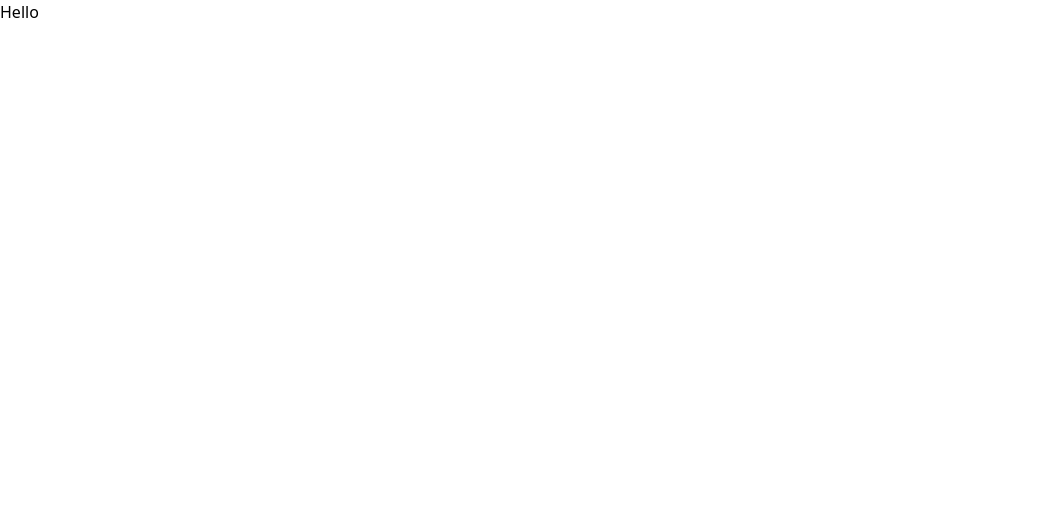
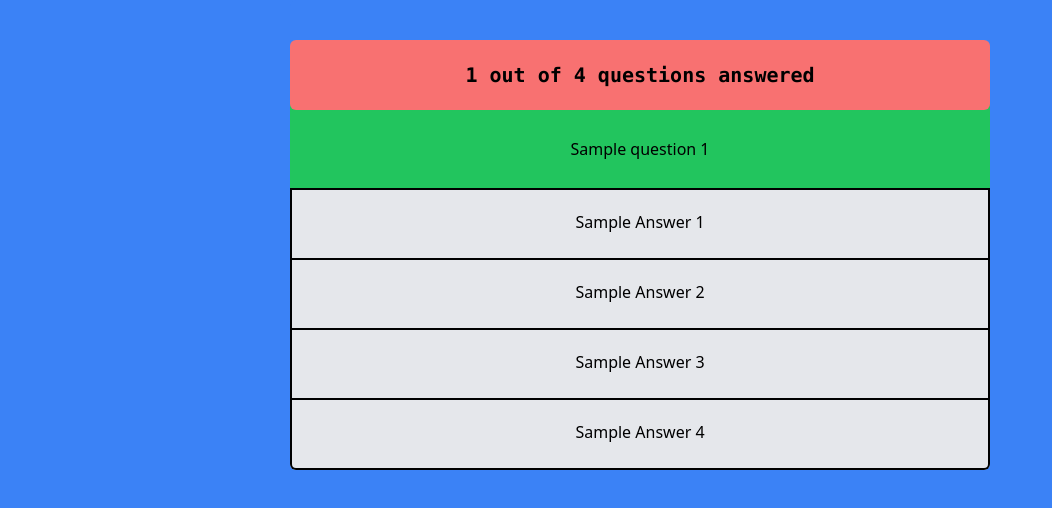
Before and after one commit to Kroplewski-M/quiz-app, a Vue app: page / in a window 1280 px wide. Shown: the top 508 px of the page, without its empty margins (0-1052 px from the left). Built offline with nearby package versions, Linux system fonts and the light colour scheme.

Commit message:
made the UI for the questions

```diff
--- a/public/index.html
+++ b/public/index.html
@@ -1,9 +1,9 @@
 <!DOCTYPE html>
 <html lang="">
-  <head>
+  <head >
     <meta charset="utf-8">
     <meta http-equiv="X-UA-Compatible" content="IE=edge">
-    <meta name="viewport" content="width=device-width,initial-scale=1.0">
+    <meta name="viewport" content="width=device-width,initial-scale=1.0"
     <link rel="icon" href="<%= BASE_URL %>favicon.ico">
     <title><%= htmlWebpackPlugin.options.title %></title>
   </head>
--- a/src/App.vue
+++ b/src/App.vue
@@ -1,18 +1,57 @@
 <template>
-  <h1>Hello</h1>
+  <questionTemplate></questionTemplate>
+<div class="w-[100vw] h-[100vh] bg-blue-500">
+  <div class=" mx-auto w-[700px] h-[auto] bg-blue-500 rounded-md text-center pt-10">
+    <div class="absolute w-[100%] max-w-[700px] h-[70px] bg-red-400 rounded-md"></div>
+    <p class="z-50 relative text-[20px] pt-[20px] font-bold font-mono">1 out of 4 questions answered</p>
+    <div class="w-[100%] h-[100px] bg-green-500 border-b-2 border-black">
+      <p class="pt-[47px] ">Sample question 1</p>
+    </div>
+    <div class="w-[100%] h-[100%] bg-gray-200 rounded-b-md">
+      <div>
+        <h1 class="answer">Sample Answer 1</h1>
+        <h1 class="answer">Sample Answer 2</h1>
+        <h1 class="answer">Sample Answer 3</h1>
+        <h1 class="answer rounded-b-md">Sample Answer 4</h1>
+      </div>
+    </div>
+  </div>
+</div>
 </template>
 
 <script>
-import '../public/index.css'
+import '../public/index.css';
+import questionTemplate from './components/Questions-template.vue';
+import quiz from '../questions.json';
 
 
 export default {
   name: 'App',
   components: {
+    questionTemplate,
+  },
+  data(){
+    return{
+      questions: [],
+    }
+  },
+  methods:{
+   },
+  mounted(){
+   this.questions =quiz;
+   console.log(this.questions);
   }
+
 }
 </script>
 
 <style>
-
+.answer{
+  width: 100%;
+  height: 70px;
+  border: solid 2px black;
+  border-top: 0px;
+  padding-top: 20px;
+  font-weight:300;
+}
 </style>
--- a/src/components/HelloWorld.vue
+++ /dev/null
@@ -1,58 +0,0 @@
-<template>
-  <div class="hello">
-    <h1>{{ msg }}</h1>
-    <p>
-      For a guide and recipes on how to configure / customize this project,<br>
-      check out the
-      <a href="https://cli.vuejs.org" target="_blank" rel="noopener">vue-cli documentation</a>.
-    </p>
-    <h3>Installed CLI Plugins</h3>
-    <ul>
-      <li><a href="https://github.com/vuejs/vue-cli/tree/dev/packages/%40vue/cli-plugin-babel" target="_blank" rel="noopener">babel</a></li>
-      <li><a href="https://github.com/vuejs/vue-cli/tree/dev/packages/%40vue/cli-plugin-eslint" target="_blank" rel="noopener">eslint</a></li>
-    </ul>
-    <h3>Essential Links</h3>
-    <ul>
-      <li><a href="https://vuejs.org" target="_blank" rel="noopener">Core Docs</a></li>
-      <li><a href="https://forum.vuejs.org" target="_blank" rel="noopener">Forum</a></li>
-      <li><a href="https://chat.vuejs.org" target="_blank" rel="noopener">Community Chat</a></li>
-      <li><a href="https://twitter.com/vuejs" target="_blank" rel="noopener">Twitter</a></li>
-      <li><a href="https://news.vuejs.org" target="_blank" rel="noopener">News</a></li>
-    </ul>
-    <h3>Ecosystem</h3>
-    <ul>
-      <li><a href="https://router.vuejs.org" target="_blank" rel="noopener">vue-router</a></li>
-      <li><a href="https://vuex.vuejs.org" target="_blank" rel="noopener">vuex</a></li>
-      <li><a href="https://github.com/vuejs/vue-devtools#vue-devtools" target="_blank" rel="noopener">vue-devtools</a></li>
-      <li><a href="https://vue-loader.vuejs.org" target="_blank" rel="noopener">vue-loader</a></li>
-      <li><a href="https://github.com/vuejs/awesome-vue" target="_blank" rel="noopener">awesome-vue</a></li>
-    </ul>
-  </div>
-</template>
-
-<script>
-export default {
-  name: 'HelloWorld',
-  props: {
-    msg: String
-  }
-}
-</script>
-
-<!-- Add "scoped" attribute to limit CSS to this component only -->
-<style scoped>
-h3 {
-  margin: 40px 0 0;
-}
-ul {
-  list-style-type: none;
-  padding: 0;
-}
-li {
-  display: inline-block;
-  margin: 0 10px;
-}
-a {
-  color: #42b983;
-}
-</style>
--- /dev/null
+++ b/src/components/Questions-template.vue
@@ -0,0 +1,9 @@
+<template>
+  <h1 class="hidden">Question</h1>
+</template>
+
+<script>
+export default {
+
+}
+</script>
```
